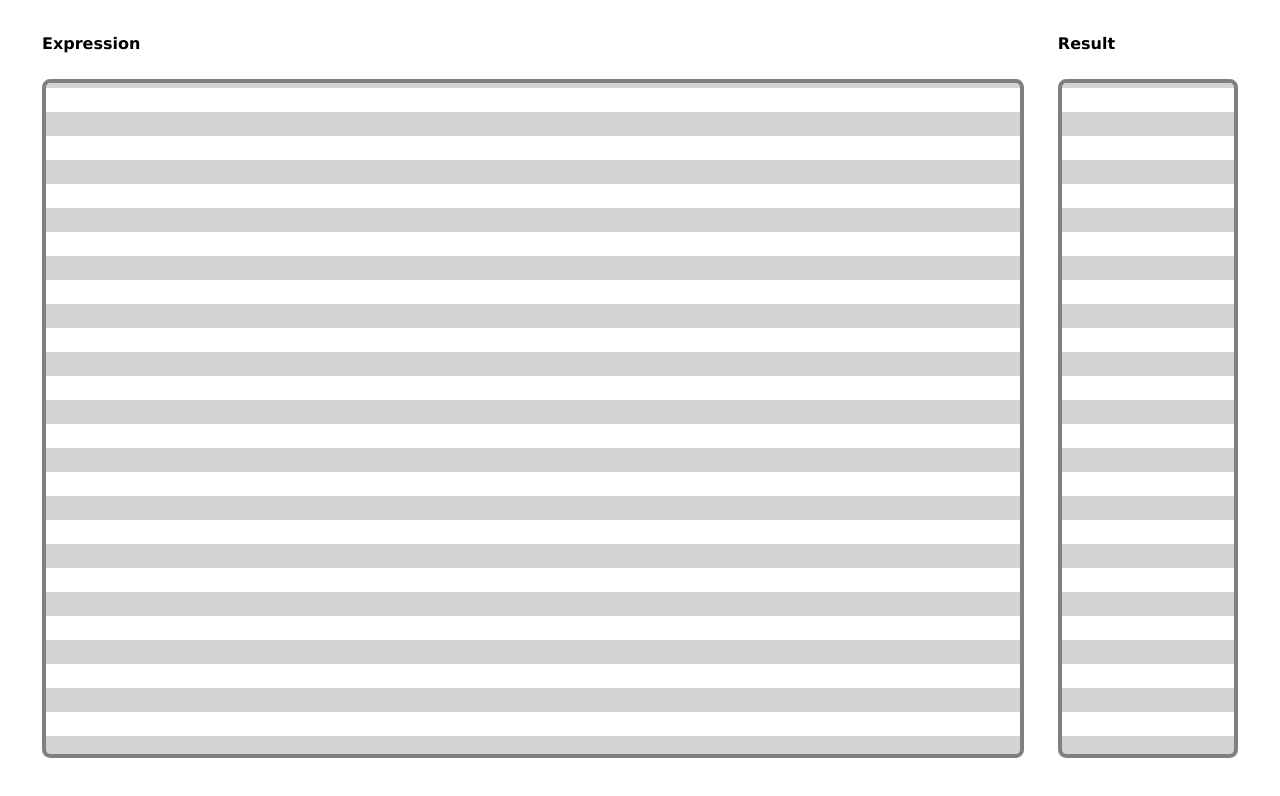
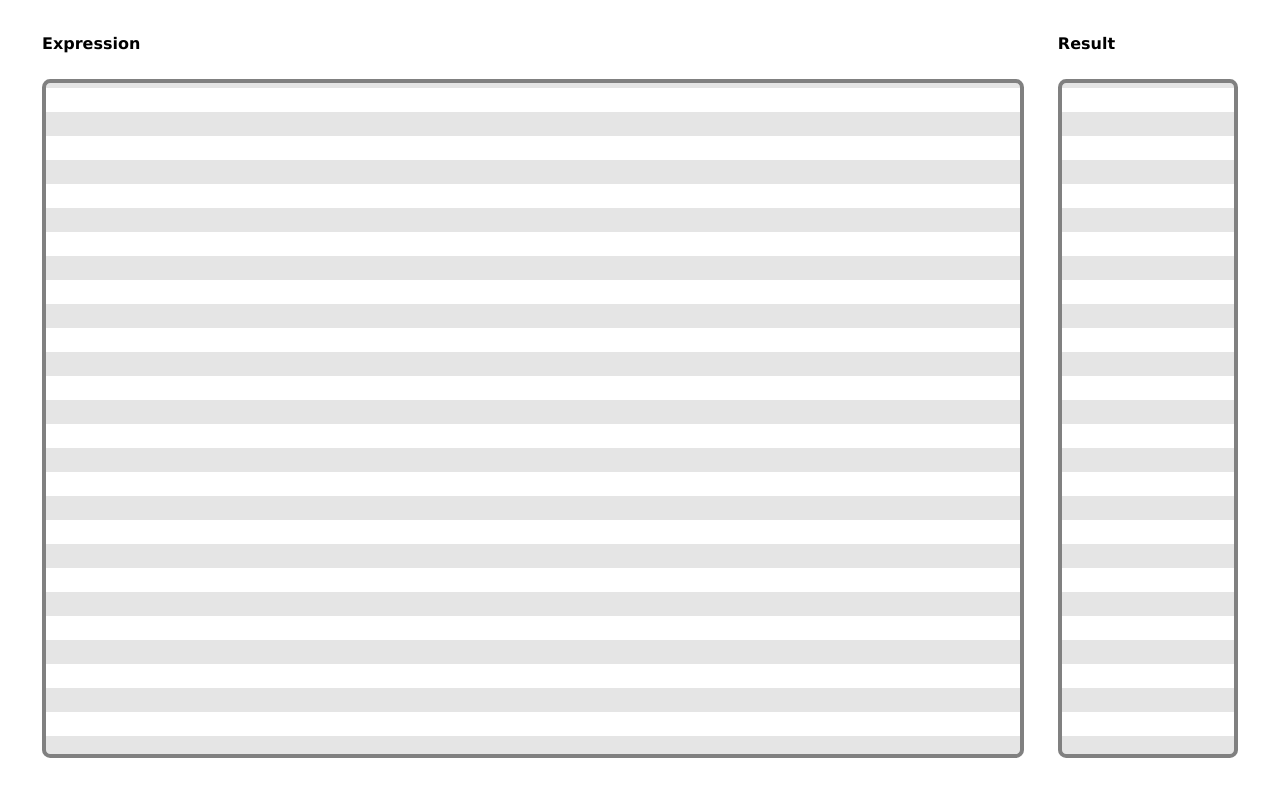
Before and after one commit to davidholmedal/DavidHolmedal, a plain HTML site: page justcalc.html in a window 1280 px wide. Drawn offline with Linux system fonts and the light colour scheme.

Commit message:
Update justcalc.html

```diff
--- a/justcalc.html
+++ b/justcalc.html
@@ -48,7 +48,7 @@ td {
 
 textarea {
   box-sizing:border-box;
-  background-image: linear-gradient(lightgray 10%, white 10%, white 60%, lightgray 60% );
+  background-image: linear-gradient(rgba(0,0,0, 0.1) 10%, white 10%, white 60%, rgba(0,0,0, 0.1) 60% );
   background-size: 100% 3rem;
   border: .25em solid gray;
   padding: .4em .75em .4em .75em;
@@ -60,6 +60,7 @@ textarea {
   height: 100%;
   resize: none;
 }
+
 
     </style>
   <script>
@@ -124,13 +125,13 @@ function _eval(){
     <tr>
       <td>
       <div style="display:flex; height:100%; width:100%;">
-        <textarea id="expr_field" name="expr_field" onkeyup="_eval()"></textarea>
+        <textarea id="expr_field" name="expr_field" spellcheck="false" onkeyup="_eval()"></textarea>
       </div>
       </td>
 
       <td>
         <div style="display:flex; height:100%; width:100%;">
-          <textarea type="text" id="result_field" name="result_field" readonly=true></textarea>
+          <textarea type="text" id="result_field" name="result_field" spellcheck="false" readonly=true></textarea>
         </div>
         </td>
       </tr>
```
